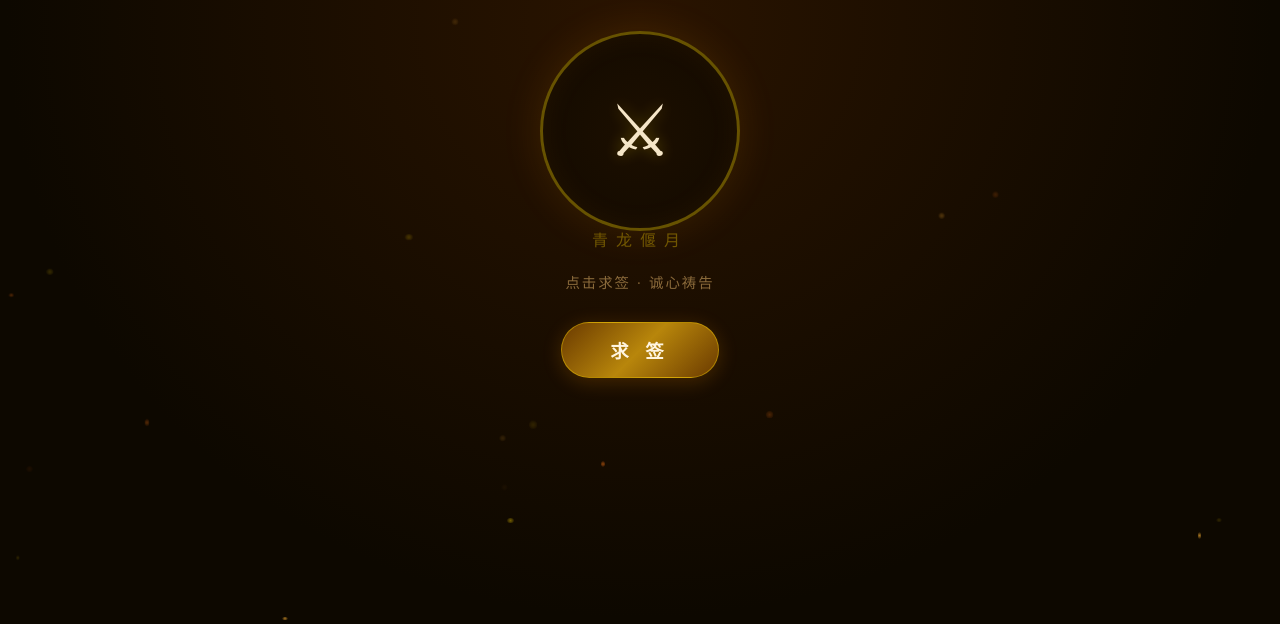
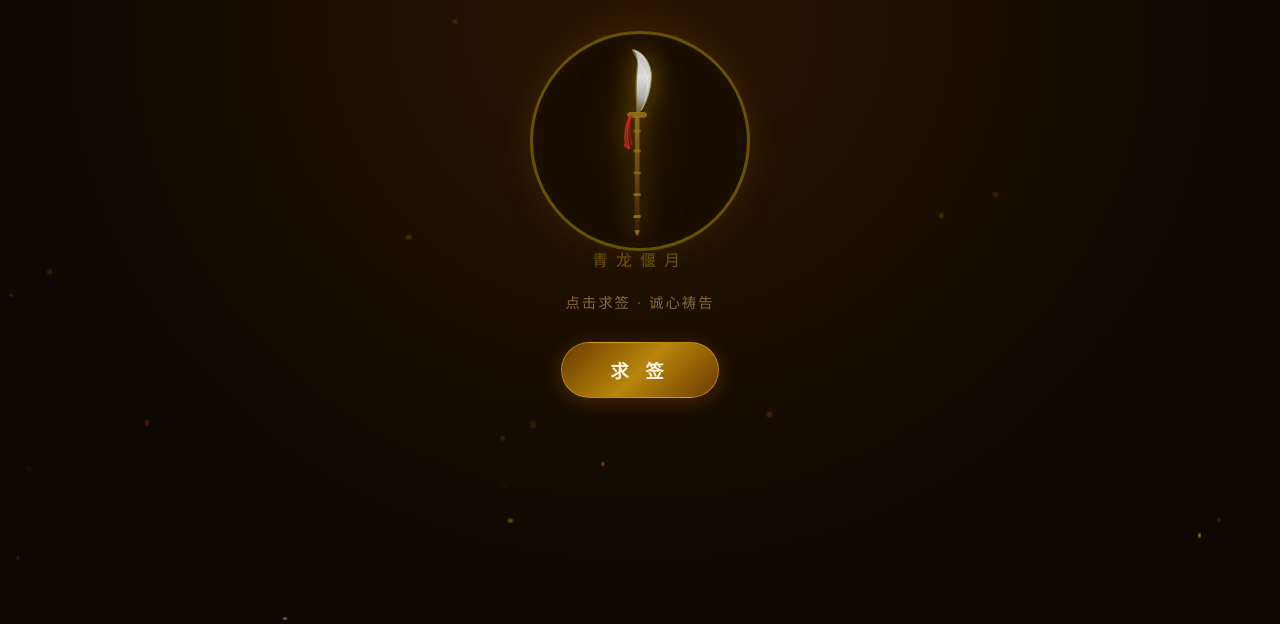
Before and after one commit to caijinlong/chouqian, a plain HTML site: page guandi.html in a window 1280 px wide. Shown: the part 176-800 px from the top of the page. Drawn offline with Linux system fonts and the light colour scheme; a web font is replaced by a local one.

Commit message:
关帝灵签：将⚔emoji替换为SVG青龙偃月刀图标
用手绘SVG替换原有的小emoji图标，包含笔直长杆、竖直偃月刀刃、
红缨穗、龙纹等细节，配合金色光晕效果更具武将气势。

Co-Authored-By: Claude Opus 4.6 <noreply@anthropic.com>

```diff
--- a/guandi.html
+++ b/guandi.html
@@ -89,7 +89,7 @@
 
   .blade-wrapper {
     position: relative; cursor: pointer;
-    width: 200px; height: 220px;
+    width: 220px; height: 240px;
     margin-bottom: 20px;
     transition: transform 0.2s;
   }
@@ -97,7 +97,7 @@
   .blade-wrapper:active { transform: scale(0.95); }
 
   .blade-circle {
-    width: 200px; height: 200px;
+    width: 220px; height: 220px;
     border-radius: 50%;
     border: 3px solid rgba(255,215,0,0.35);
     background: radial-gradient(circle, #1a0e00 20%, #120a00 100%);
@@ -107,11 +107,12 @@
     overflow: hidden;
   }
   .blade-icon {
-    font-size: 4.5rem;
-    text-shadow: 0 0 15px rgba(255,215,0,0.3);
+    height: 190px;
+    width: auto;
     user-select: none;
     position: relative;
     z-index: 2;
+    filter: drop-shadow(0 0 12px rgba(255,215,0,0.4)) drop-shadow(0 0 25px rgba(255,150,0,0.2));
   }
   .blade-circle::after {
     content: '';
@@ -145,6 +146,7 @@
   }
   .shaking .blade-icon {
     animation: shakeIcon 0.12s ease-in-out infinite alternate;
+    filter: drop-shadow(0 0 20px rgba(255,215,0,0.7)) drop-shadow(0 0 40px rgba(255,150,0,0.4));
   }
   @keyframes shakeIcon {
     0% { transform: rotate(-8deg); }
@@ -315,7 +317,66 @@
   <div class="blade-area" id="bladeArea">
     <div class="blade-wrapper" id="bladeWrapper" onclick="drawLot()">
       <div class="blade-circle">
-        <span class="blade-icon">⚔</span>
+        <svg class="blade-icon" viewBox="-5 0 80 200" xmlns="http://www.w3.org/2000/svg">
+          <!-- === 青龙偃月刀 === -->
+          <!-- 笔直长杆 -->
+          <line x1="32" y1="198" x2="32" y2="72" stroke="url(#poleGrad)" stroke-width="5" stroke-linecap="round"/>
+          <!-- 杆底铁尖 -->
+          <polygon points="32,200 29,194 35,194" fill="#8a7030"/>
+          <!-- 杆身铜箍 -->
+          <rect x="28" y="178" width="8" height="3" rx="1" fill="#b8860b" opacity="0.7"/>
+          <rect x="28" y="155" width="8" height="3" rx="1" fill="#b8860b" opacity="0.6"/>
+          <rect x="28" y="132" width="8" height="3" rx="1" fill="#b8860b" opacity="0.5"/>
+          <rect x="28" y="109" width="8" height="3" rx="1" fill="#b8860b" opacity="0.5"/>
+          <rect x="28" y="88" width="8" height="3" rx="1" fill="#b8860b" opacity="0.4"/>
+          <!-- 护手横档 -->
+          <rect x="22" y="70" width="20" height="5" rx="2.5" fill="#8a6a20" stroke="#b8860b" stroke-width="0.6"/>
+          <!-- 偃月刀刃 —— 竖直方向，背脊贴杆，刃口微向右弧，刀尖左翘 -->
+          <path d="M 32 70
+                   C 31 55, 30 40, 32 24
+                   C 33 16, 32 10, 28 5
+                   L 27 4
+                   C 36 4, 46 16, 47 30
+                   C 47 46, 42 60, 36 68
+                   Z"
+                fill="url(#bladeGrad)" stroke="#a09040" stroke-width="0.8"/>
+          <!-- 刀锋弧线高光（右侧刃口） -->
+          <path d="M 27 4 C 30 12, 38 22, 42 32 C 44 44, 42 58, 36 68"
+                stroke="rgba(255,255,255,0.5)" stroke-width="0.7" fill="none"/>
+          <!-- 刀背脊线（左侧，贴近杆） -->
+          <path d="M 32 70 C 31 55, 30 40, 32 24 C 33 16, 32 10, 28 5 L 27 4"
+                stroke="#706020" stroke-width="1.5" fill="none" opacity="0.5"/>
+          <!-- 刀尖高光 -->
+          <path d="M 27 4 C 34 5, 40 12, 42 18 C 38 12, 32 6, 27 4 Z"
+                fill="rgba(255,255,240,0.45)"/>
+          <!-- 刀面龙纹 -->
+          <path d="M 35 58 C 38 48, 44 36, 48 26"
+                stroke="#c0a040" stroke-width="0.5" fill="none" opacity="0.3"/>
+          <path d="M 37 52 C 40 44, 46 34, 50 24"
+                stroke="#c0a040" stroke-width="0.4" fill="none" opacity="0.2"/>
+          <!-- 红缨穗 -->
+          <path d="M 24 74 Q 18 88, 20 104" stroke="#cc2222" stroke-width="2.2" fill="none" stroke-linecap="round" opacity="0.9"/>
+          <path d="M 25 75 Q 20 90, 23 106" stroke="#ee3333" stroke-width="1.6" fill="none" stroke-linecap="round" opacity="0.7"/>
+          <path d="M 26 74 Q 22 89, 26 102" stroke="#cc1111" stroke-width="1.8" fill="none" stroke-linecap="round" opacity="0.6"/>
+          <circle cx="20" cy="105" r="2.2" fill="#cc2222" opacity="0.7"/>
+          <circle cx="23" cy="107" r="2" fill="#ee3333" opacity="0.6"/>
+          <circle cx="26" cy="103" r="1.8" fill="#cc1111" opacity="0.5"/>
+          <!-- 渐变 -->
+          <defs>
+            <linearGradient id="bladeGrad" x1="32" y1="70" x2="50" y2="4" gradientUnits="userSpaceOnUse">
+              <stop offset="0%" stop-color="#6a5a30"/>
+              <stop offset="25%" stop-color="#b0b0b0"/>
+              <stop offset="55%" stop-color="#dcdcdc"/>
+              <stop offset="85%" stop-color="#c0c0c0"/>
+              <stop offset="100%" stop-color="#909090"/>
+            </linearGradient>
+            <linearGradient id="poleGrad" x1="32" y1="198" x2="32" y2="72" gradientUnits="userSpaceOnUse">
+              <stop offset="0%" stop-color="#3a1e00"/>
+              <stop offset="50%" stop-color="#6b4410"/>
+              <stop offset="100%" stop-color="#8a6a20"/>
+            </linearGradient>
+          </defs>
+        </svg>
       </div>
       <div class="blade-text">青龙偃月</div>
     </div>
```
